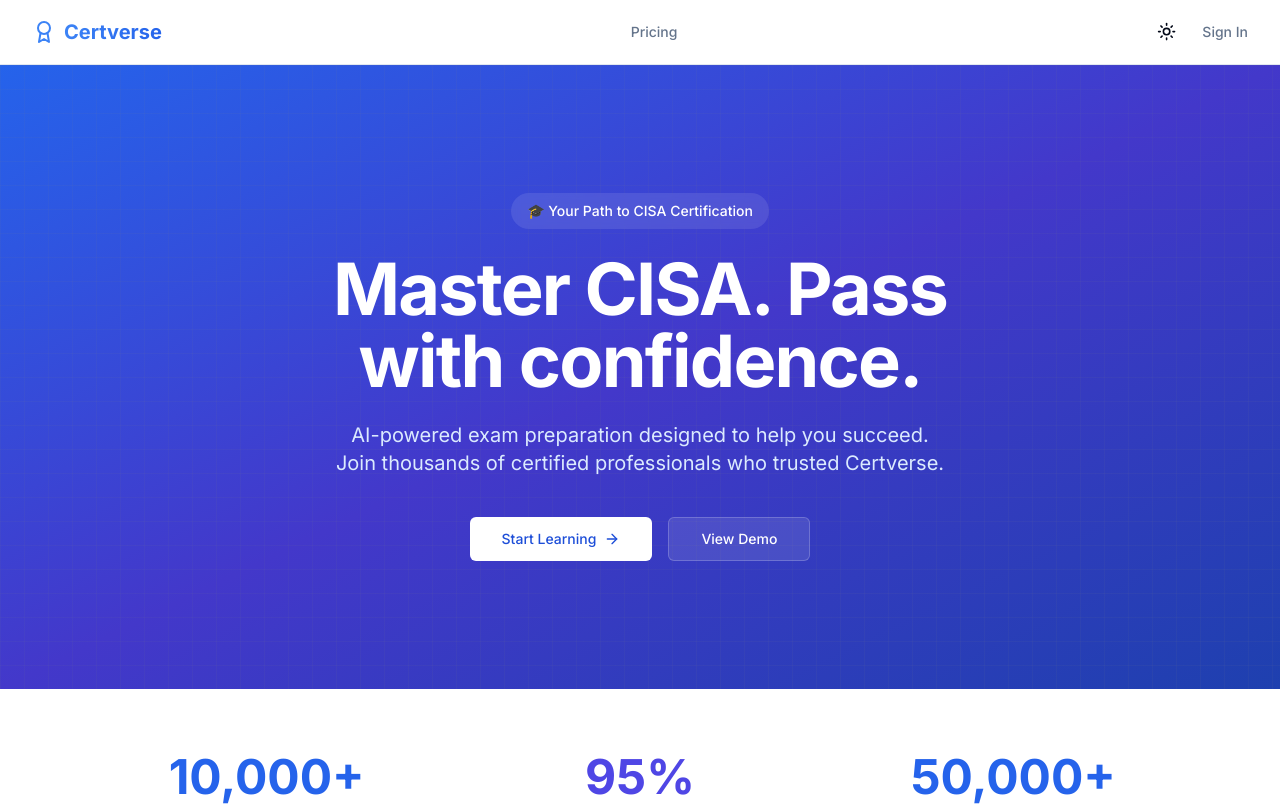
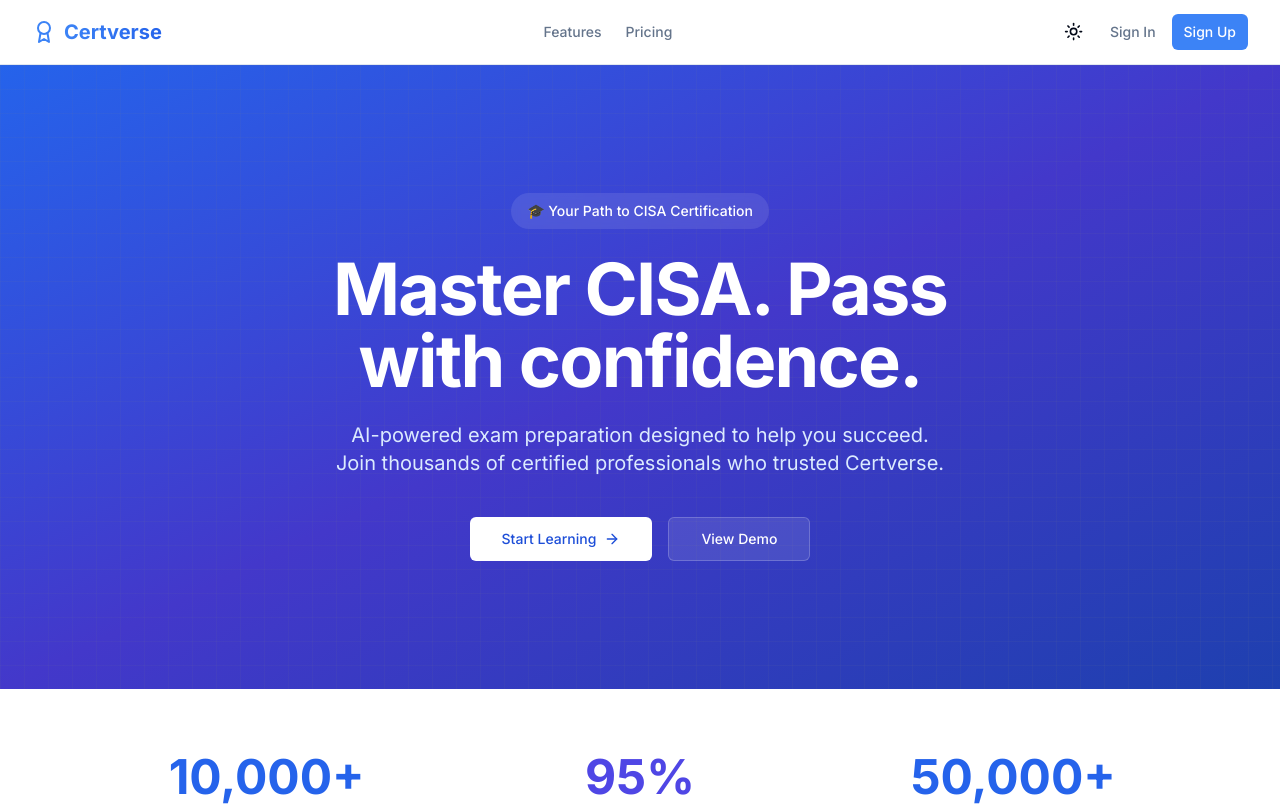
Before and after one commit to kamesh231/certverse, a Next.js app in the folder frontend/: page / in a window 1280 px wide. Shown: the top 806 px of the page. Built offline with nearby package versions, Linux system fonts and the light colour scheme; no server answers.

Commit message:
Landing page changes

```diff
--- a/frontend/app/globals.css
+++ b/frontend/app/globals.css
@@ -69,6 +69,9 @@
   * {
     @apply border-border;
   }
+  html {
+    scroll-behavior: smooth;
+  }
   body {
     @apply bg-background text-foreground;
     font-feature-settings: "rlig" 1, "calt" 1;
--- a/frontend/app/page.tsx
+++ b/frontend/app/page.tsx
@@ -67,7 +67,7 @@
       </section>
 
       {/* Features Section */}
-      <section className="px-6 py-24 sm:px-12 lg:px-24">
+      <section id="features" className="px-6 py-24 sm:px-12 lg:px-24">
         <div className="mx-auto max-w-6xl">
           <div className="mb-16 text-center">
             <h2 className="mb-4 text-balance text-3xl font-bold tracking-tight sm:text-4xl lg:text-5xl">
--- a/frontend/components/navbar.tsx
+++ b/frontend/components/navbar.tsx
@@ -1,6 +1,7 @@
 "use client"
 
 import Link from "next/link"
+import { Button } from "@/components/ui/button"
 import { UserButton, SignedIn, SignedOut } from "@clerk/nextjs"
 import { ThemeToggle } from "./theme-toggle"
 import { Award } from "lucide-react"
@@ -20,6 +21,12 @@
         {/* Navigation Links */}
         <nav className="flex items-center gap-6">
           <Link
+            href="/#features"
+            className="text-sm font-medium text-muted-foreground hover:text-primary transition-colors"
+          >
+            Features
+          </Link>
+          <Link
             href="/#pricing"
             className="text-sm font-medium text-muted-foreground hover:text-primary transition-colors"
           >
@@ -31,6 +38,12 @@
         <div className="flex items-center gap-4">
           <ThemeToggle />
           <SignedIn>
+            <Link
+              href="/dashboard"
+              className="text-sm font-medium text-muted-foreground hover:text-primary transition-colors"
+            >
+              Dashboard
+            </Link>
             <UserButton
               afterSignOutUrl="/"
               appearance={{
@@ -47,6 +60,9 @@
             >
               Sign In
             </Link>
+            <Button asChild size="sm">
+              <Link href="/sign-up">Sign Up</Link>
+            </Button>
           </SignedOut>
         </div>
       </div>
```
